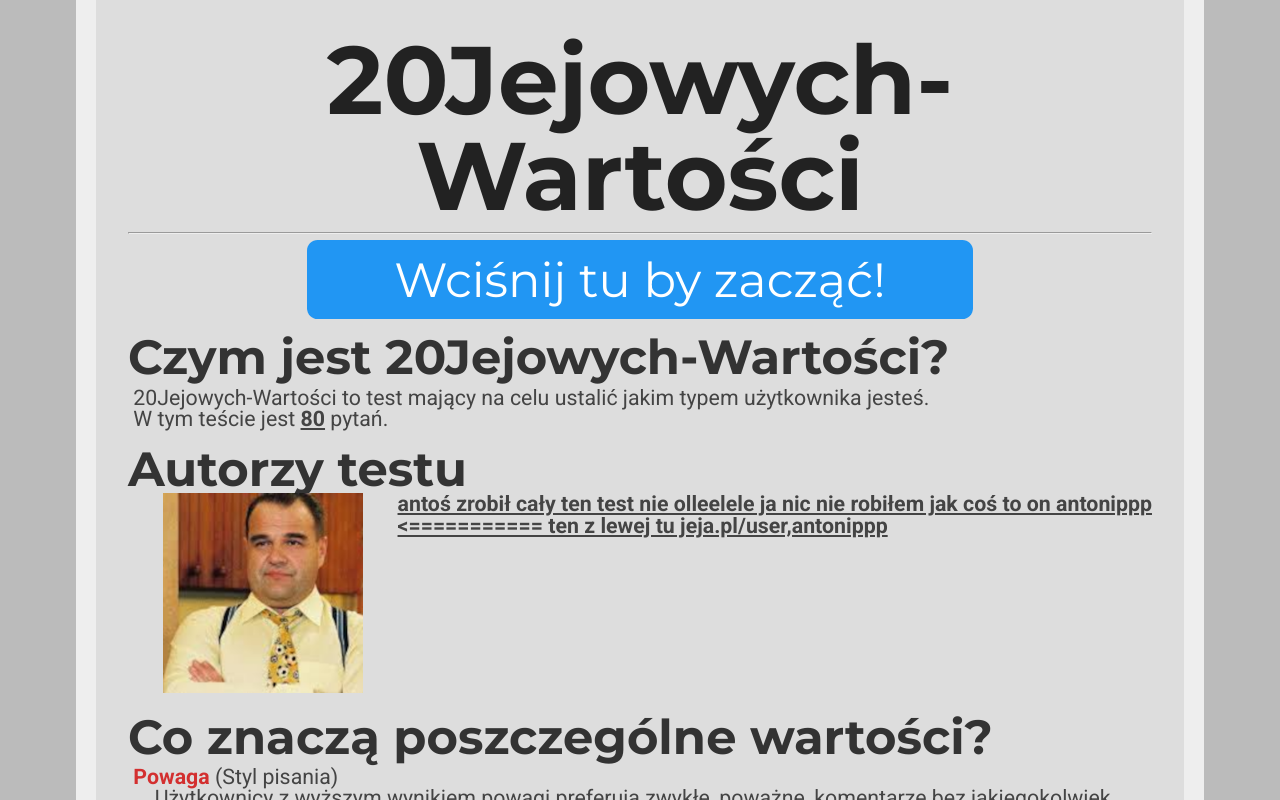
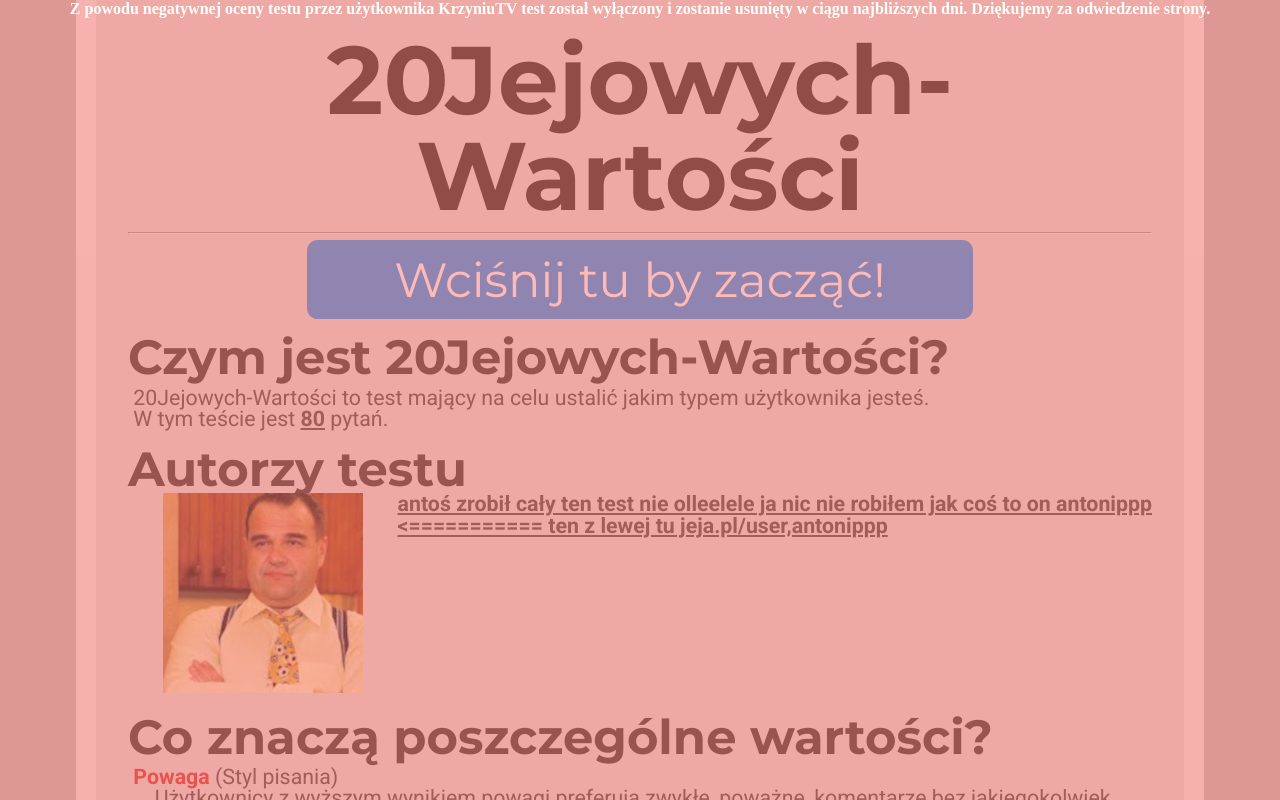
Before and after one commit to 20jw/20jw.github.io, a plain HTML site: page index.html in a window 1280 px wide. Shown: the top 800 px of the page. Drawn offline with Linux system fonts and the light colour scheme.

Commit message:
Update index.html

```diff
--- a/index.html
+++ b/index.html
@@ -9,6 +9,9 @@
 		<meta charset="utf-8"/>
 	</head>
 	<body>
+		<div style="position:fixed; top:0; left:0; width:100%; height:100%; background-color: rgba(255, 119, 110, 0.5); color: white; font-weight: bold; text-align: center">
+			Z powodu negatywnej oceny testu przez użytkownika KrzyniuTV test został wyłączony i zostanie usunięty w ciągu najbliższych dni. Dziękujemy za odwiedzenie strony.
+		</div>
 		<h1>20Jejowych-Wartości</h1>
 		<hr>
 		<button class="button" onclick="location.href='instructions.html';" style="font-size:36pt;">Wciśnij tu by zacząć!</button>
```
